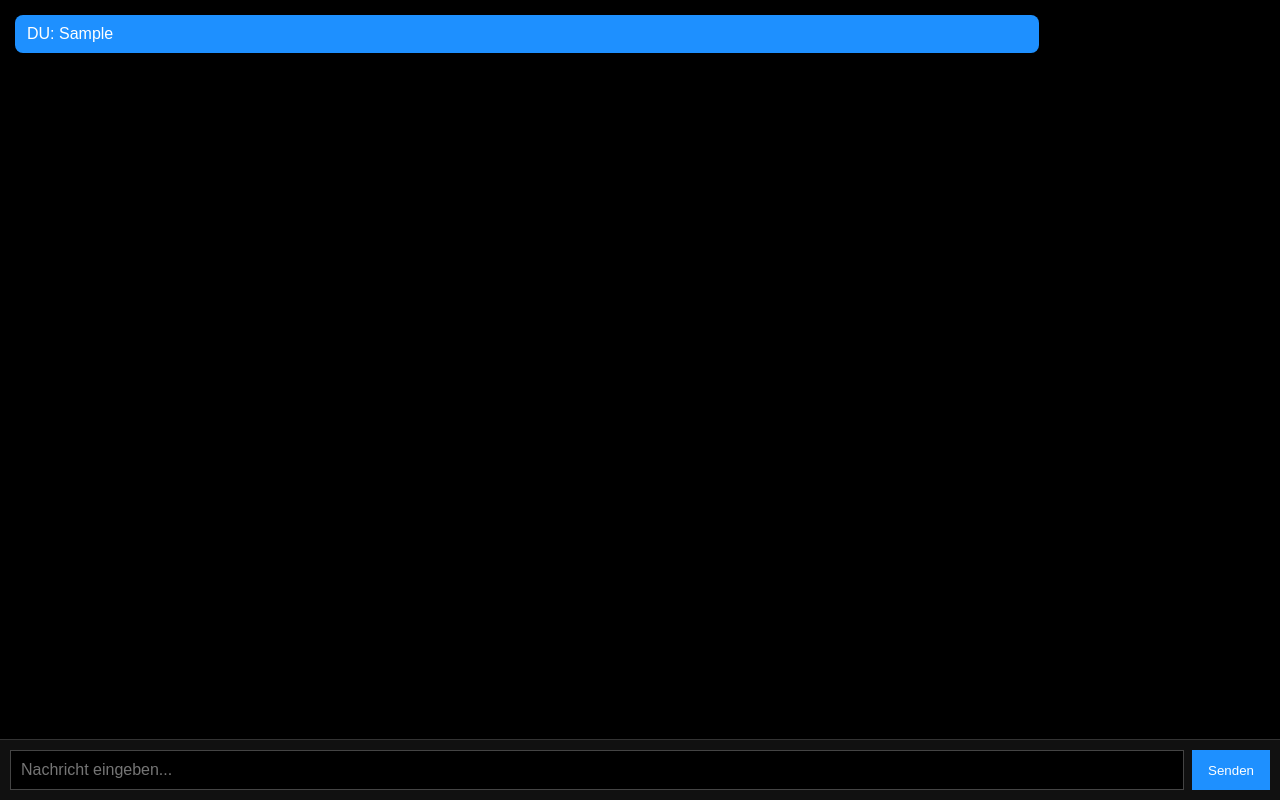
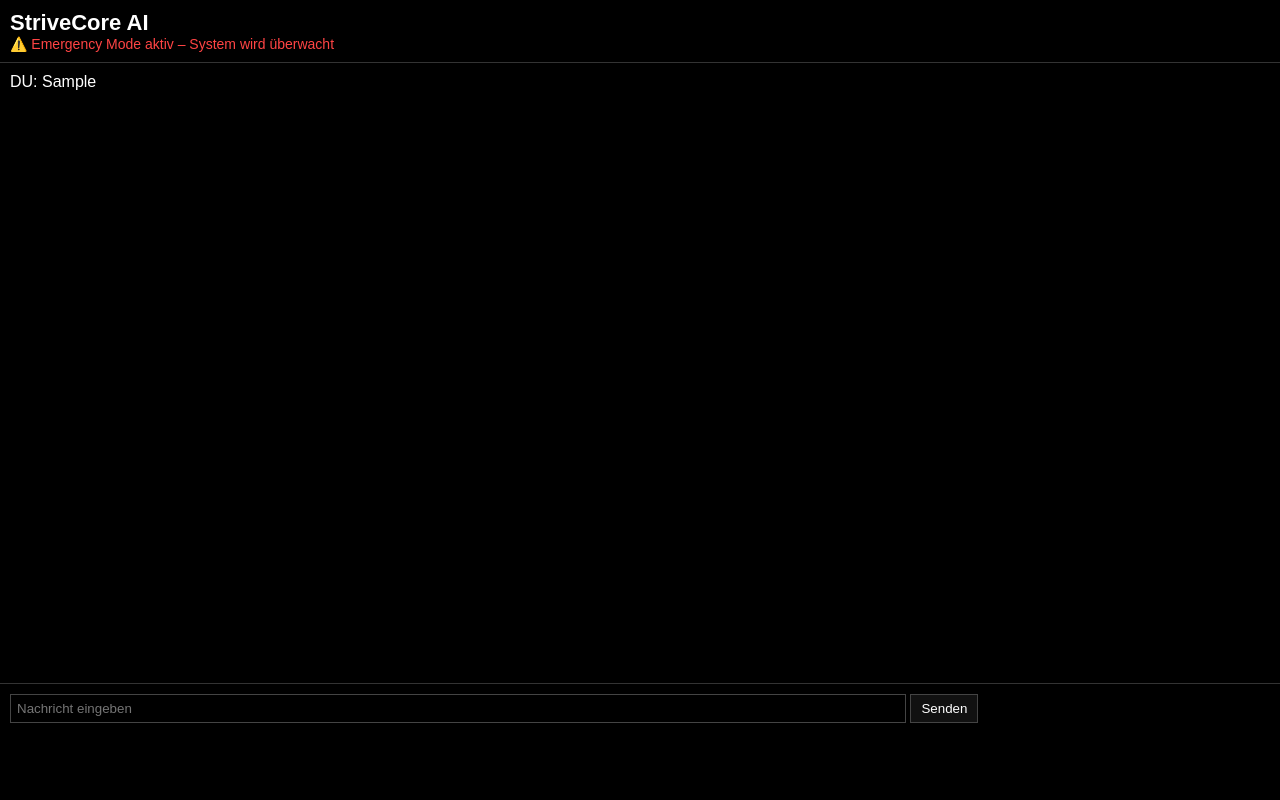
Before and after one commit to emercency-meissen/StriveCoreAI, a website: page index.html in a window 1280 px wide. Both pictures are taken after typing "Sample" into the empty fields and a click on the button "Senden". Drawn offline with Linux system fonts and the light colour scheme; no server answers.

Commit message:
Update index.html

```diff
--- a/index.html
+++ b/index.html
@@ -6,68 +6,52 @@
 
 <style>
 body {
-  margin:0;
   background:#000;
   color:#fff;
-  font-family:Arial, sans-serif;
-  display:flex;
-  flex-direction:column;
-  height:100vh;
+  font-family:sans-serif;
+  margin:0;
+}
+
+#header {
+  padding:10px;
+  border-bottom:1px solid #333;
+}
+
+#title {
+  font-size:22px;
+  font-weight:bold;
+}
+
+#emergency {
+  color:#ff4444;
+  font-size:14px;
 }
 
 #chat {
-  flex:1;
-  padding:15px;
-  overflow-y:auto;
-  background:#000;
-}
-
-.msg {
-  margin-bottom:10px;
-  padding:10px 12px;
-  border-radius:8px;
-  max-width:80%;
-  word-wrap:break-word;
-}
-
-.user {
-  background:#1e90ff;
-  align-self:flex-end;
-}
-
-.ai {
-  background:#222;
-  border:1px solid #333;
+  height:75vh;
+  overflow:auto;
+  padding:10px;
 }
 
 #inputArea {
-  display:flex;
   padding:10px;
-  background:#111;
   border-top:1px solid #333;
 }
 
 #input {
-  flex:1;
-  padding:10px;
-  font-size:16px;
+  width:70%;
+  padding:6px;
   background:#000;
   color:#fff;
   border:1px solid #444;
-  outline:none;
 }
 
 button {
-  margin-left:8px;
-  padding:10px 16px;
-  background:#1e90ff;
-  border:none;
+  padding:6px 10px;
+  background:#111;
   color:#fff;
+  border:1px solid #444;
   cursor:pointer;
-}
-
-button:hover {
-  opacity:0.8;
 }
 
 .adminMenu {
@@ -76,47 +60,36 @@ button:hover {
   right:20px;
   background:#111;
   border:1px solid #444;
-  padding:12px;
+  padding:10px;
   display:none;
-  width:220px;
-}
-
-.adminMenu b {
-  display:block;
-  margin-bottom:10px;
-  text-align:center;
-}
-
-.adminMenu input {
-  width:100%;
-  margin-bottom:6px;
-  padding:6px;
-  background:#000;
-  border:1px solid #444;
-  color:#fff;
+  font-size:14px;
 }
 </style>
 </head>
 
 <body>
 
+<div id="header">
+  <div id="title">StriveCore AI</div>
+  <div id="emergency">⚠️ Emergency Mode aktiv – System wird überwacht</div>
+</div>
+
 <div id="chat"></div>
 
 <div id="inputArea">
-  <input id="input" placeholder="Nachricht eingeben..." onkeydown="if(event.key==='Enter')send()">
+  <input id="input" placeholder="Nachricht eingeben">
   <button onclick="send()">Senden</button>
 </div>
 
+<!-- ADMIN MENÜ -->
 <div class="adminMenu" id="adminMenu">
-  <b>STRIVECORE AI<br>ADMIN MENÜ</b>
+  <b>STRIVECORE AI ADMIN MENÜ</b><br><br>
 
   <button onclick="setStatus('online')">🟢 Online</button>
-  <button onclick="setStatus('offline')">🔴 Offline</button>
+  <button onclick="setStatus('offline')">🔴 Offline</button><br><br>
 
-  <hr style="border-color:#333">
-
-  <input id="banIP" placeholder="IP">
-  <input id="banTime" placeholder="Stunden" type="number">
+  <input id="banIP" placeholder="IP"><br>
+  <input id="banTime" type="number" placeholder="Stunden"><br>
   <button onclick="ban()">IP bannen</button>
 </div>
 
@@ -125,20 +98,17 @@ const chat = document.getElementById("chat");
 const adminMenu = document.getElementById("adminMenu");
 const input = document.getElementById("input");
 
-function add(text, cls) {
-  const div = document.createElement("div");
-  div.className = "msg " + cls;
-  div.innerText = text;
-  chat.appendChild(div);
+function add(text) {
+  chat.innerHTML += "<div>" + text + "</div>";
   chat.scrollTop = chat.scrollHeight;
 }
 
 async function send(msg=null) {
-  const text = msg || input.value.trim();
+  const text = msg || input.value;
   if (!text) return;
 
   input.value = "";
-  add("DU: " + text, "user");
+  add("DU: " + text);
 
   const res = await fetch("https://strivecoreai.onrender.com/chat", {
     method:"POST",
@@ -147,7 +117,7 @@ async function send(msg=null) {
   });
 
   const data = await res.json();
-  add("KI: " + data.reply, "ai");
+  add("KI: " + data.reply);
 
   if (data.admin === true) {
     adminMenu.style.display = "block";
```
